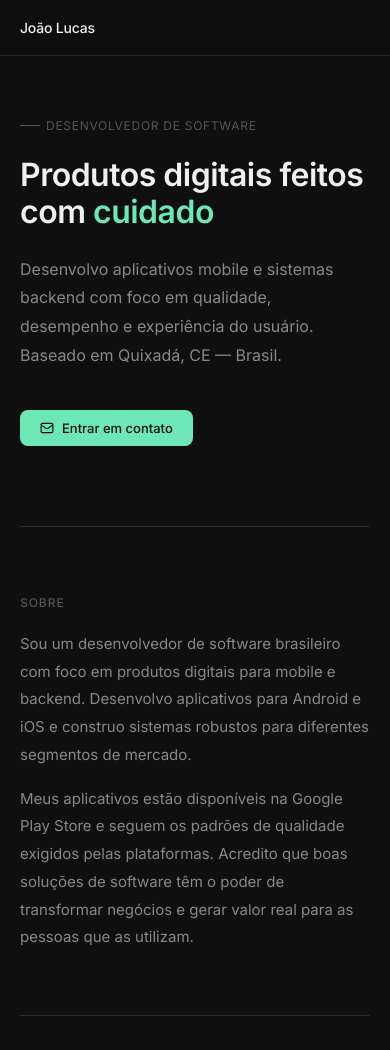
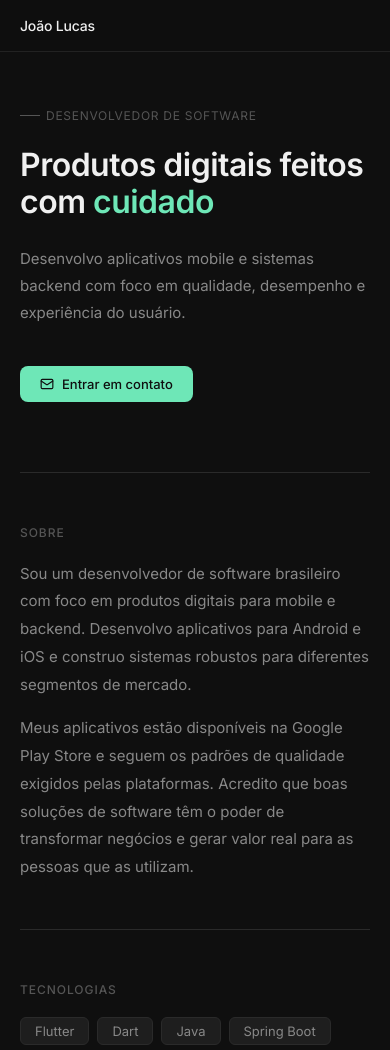
Before and after one commit to Joao-Lucas-de-Oliveira-Lima/temp-domain-page, a plain HTML site: page index.html in a window 390 px wide. Shown: the top 1050 px of the page. Drawn offline with Linux system fonts and the light colour scheme.

Commit message:
style: improve responsive layout and refine hero copy

```diff
--- a/index.html
+++ b/index.html
@@ -73,7 +73,7 @@
     /* HERO */
     .hero {
       padding: 140px 2rem 100px;
-      max-width: 780px;
+      max-width: 1040px;
       margin: 0 auto;
       width: 100%;
     }
@@ -112,7 +112,7 @@
     }
 
     .hero-desc {
-      font-size: 16px;
+      font-size: clamp(15px, 1.8vw, 16px);
       color: var(--text-secondary);
       line-height: 1.8;
       max-width: 560px;
@@ -137,7 +137,7 @@
 
     /* MAIN CONTENT */
     main {
-      max-width: 780px;
+      max-width: 1040px;
       margin: 0 auto;
       width: 100%;
       padding: 0 2rem 6rem;
@@ -166,6 +166,7 @@
       color: var(--text-secondary);
       line-height: 1.85;
       margin-bottom: 1rem;
+      max-width: 640px;
     }
 
     .about-body p:last-child { margin-bottom: 0; }
@@ -263,7 +264,7 @@
     footer {
       border-top: 1px solid var(--border-light);
       padding: 1.5rem 2rem;
-      max-width: 780px;
+      max-width: 1040px;
       margin: 0 auto;
       width: 100%;
       display: flex;
@@ -287,14 +288,34 @@
     }
 
     /* RESPONSIVE */
+    /* Tablet: tighten the side-by-side label/content grids */
+    @media (max-width: 820px) {
+      .hero { padding: 130px 1.5rem 90px; }
+      main { padding: 0 1.5rem 5rem; }
+      nav { padding: 0 1.5rem; }
+      footer { padding: 1.5rem 1.5rem; }
+      .about, .stack { grid-template-columns: 160px 1fr; gap: 2rem; }
+    }
+
+    /* Phone: stack everything into a single column */
     @media (max-width: 600px) {
-      .about, .stack { grid-template-columns: 1fr; gap: 1.25rem; }
-      .bottom { grid-template-columns: 1fr; gap: 2.5rem; }
+      .about, .stack { grid-template-columns: 1fr; gap: 1.25rem; padding: 3rem 0; }
+      .bottom { grid-template-columns: 1fr; gap: 2.5rem; padding: 3rem 0; }
       h1 { letter-spacing: -0.5px; }
-      .hero { padding: 110px 1.25rem 80px; }
+      .hero { padding: 100px 1.25rem 70px; }
       main { padding: 0 1.25rem 4rem; }
-      nav { padding: 0 1.25rem; }
+      nav { padding: 0 1.25rem; height: 52px; }
       footer { padding: 1.5rem 1.25rem; }
+    }
+
+    /* Small phone: prevent overflow and keep the email readable */
+    @media (max-width: 380px) {
+      .hero { padding: 90px 1rem 60px; }
+      main { padding: 0 1rem 3rem; }
+      nav { padding: 0 1rem; }
+      footer { padding: 1.25rem 1rem; }
+      .contact-link { font-size: 13px; word-break: break-all; }
+      .hero-cta { width: 100%; justify-content: center; }
     }
   </style>
 </head>
@@ -309,7 +330,7 @@
     <div class="hero-tag">Desenvolvedor de software</div>
     <h1>Produtos digitais feitos com <em>cuidado</em></h1>
     <p class="hero-desc">
-      Desenvolvo aplicativos mobile e sistemas backend com foco em qualidade, desempenho e experiência do usuário. Baseado em Quixadá, CE — Brasil.
+      Desenvolvo aplicativos mobile e sistemas backend com foco em qualidade, desempenho e experiência do usuário.
     </p>
     <a href="mailto:joaolucasdeoliveiralima2@gmail.com" class="hero-cta">
       <svg xmlns="http://www.w3.org/2000/svg" width="14" height="14" viewBox="0 0 24 24" fill="none" stroke="currentColor" stroke-width="2" stroke-linecap="round" stroke-linejoin="round" aria-hidden="true"><rect x="2" y="4" width="20" height="16" rx="2"/><path d="m22 7-8.97 5.7a1.94 1.94 0 0 1-2.06 0L2 7"/></svg>
```
